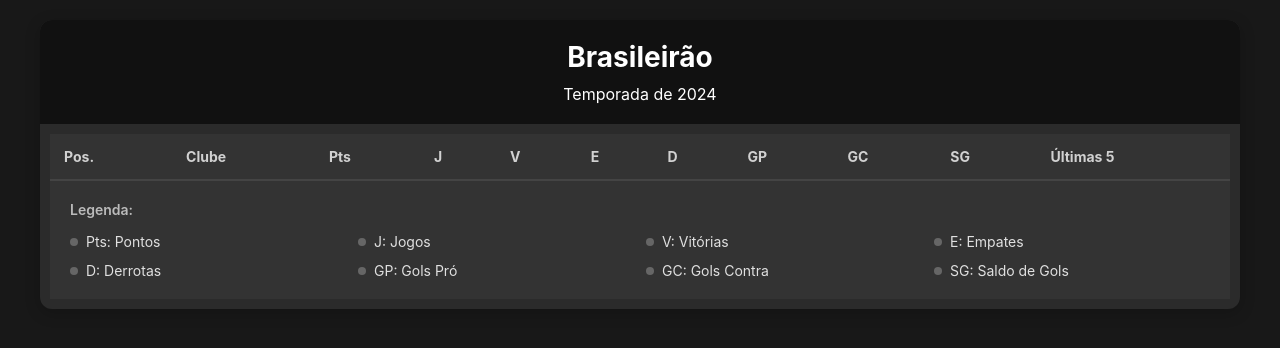
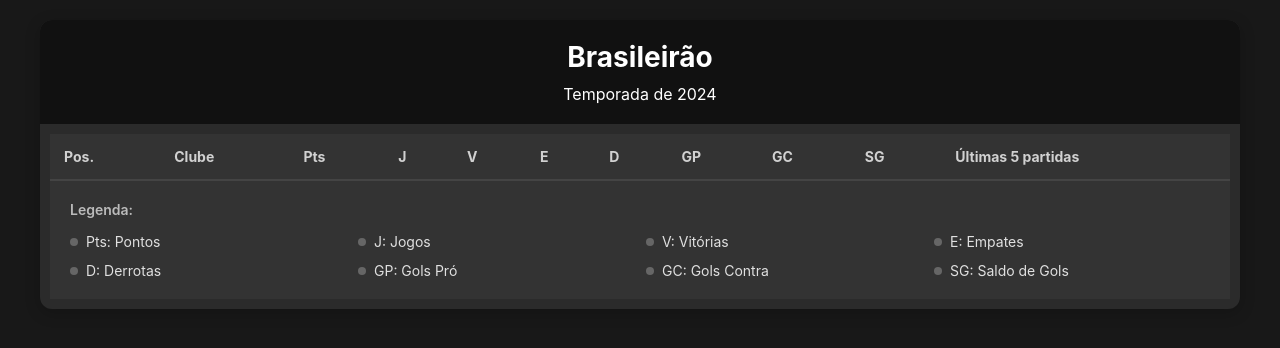
Before and after one commit to GansoGamer01/futebol-api, a website: page public/index.html in a window 1280 px wide. Drawn offline with Linux system fonts and the light colour scheme; no server answers.

Commit message:
ajustes 4

```diff
--- a/public/index.html
+++ b/public/index.html
@@ -26,7 +26,7 @@
               <th>GP</th>
               <th>GC</th>
               <th>SG</th>
-              <th>Últimas 5</th>
+              <th>Últimas 5 partidas</th>
             </tr>
           </thead>
           <tbody>
```
